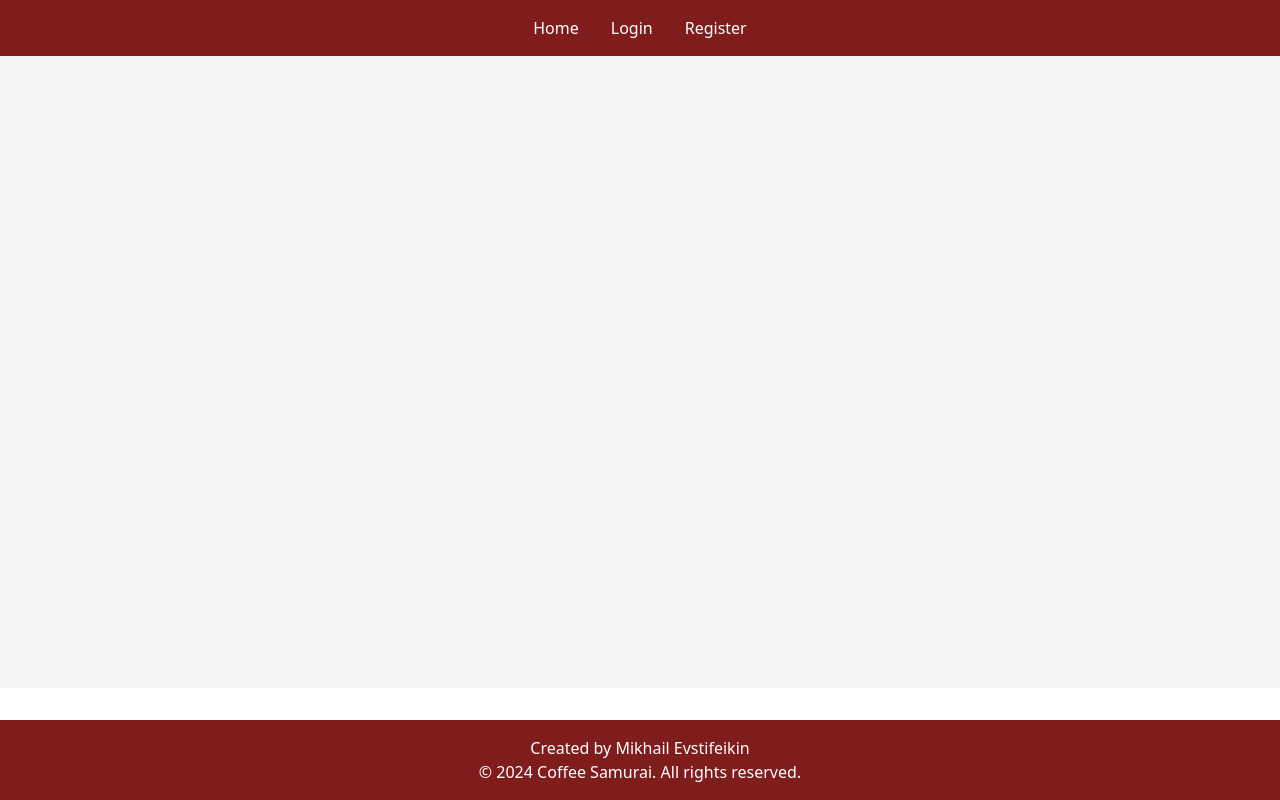
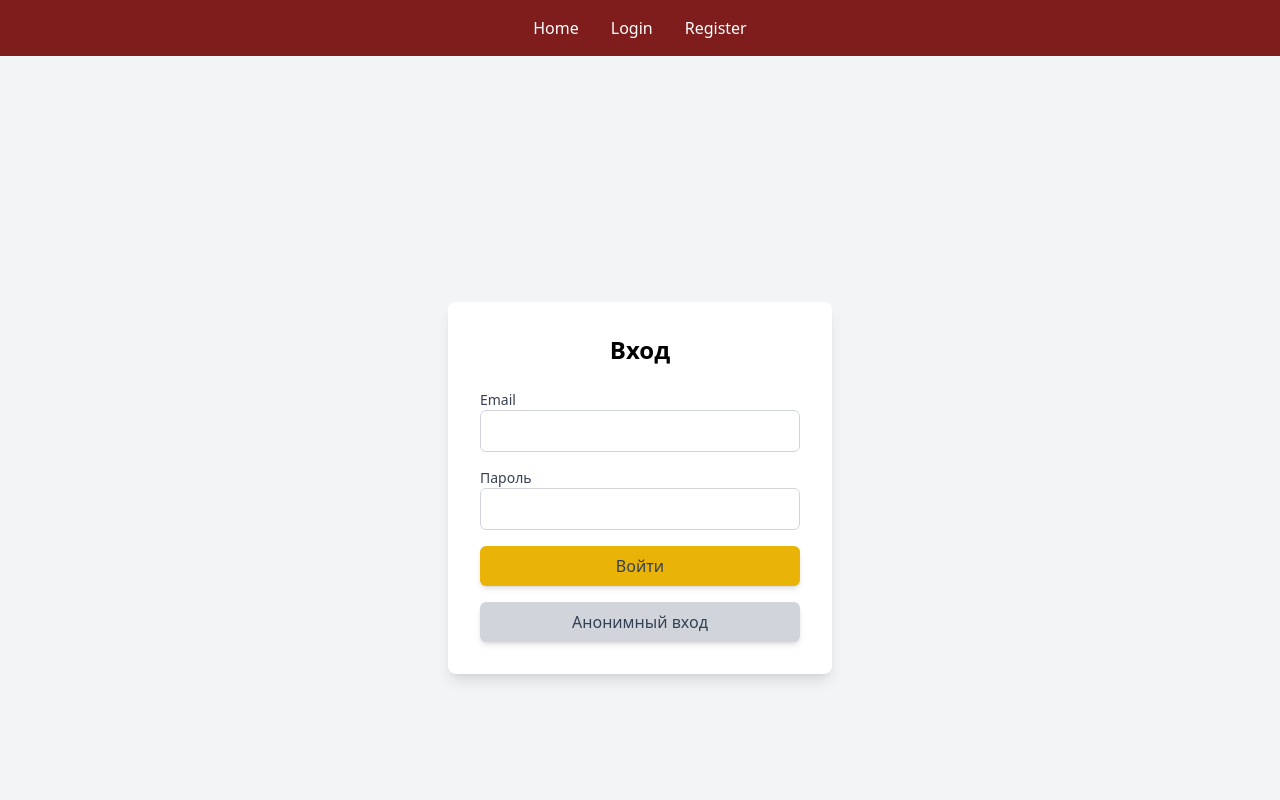
Before and after one commit to Kudzeri/coffee-order-frontend, a React (Create React App) app: page /login in a window 1280 px wide. Shown: the top 800 px of the page. Built offline with nearby package versions, Linux system fonts and the light colour scheme.

Commit message:
add authorization

```diff
--- a/src/App.js
+++ b/src/App.js
@@ -3,6 +3,7 @@ import { BrowserRouter as Router, Routes, Route } from "react-router-dom";
 import Header from "./components/Header";
 import Footer from "./components/Footer";
 import Register from "./pages/Register";
+import Login from "./pages/Login";
 
 function App() {
   return (
@@ -12,8 +13,8 @@ function App() {
         <main className="flex-grow bg-gray-100 p-8">
           <Routes>
             <Route path="/register" element={<Register />} />
-            {/* Можно добавить другие маршруты, например: */}
-            {/* <Route path="/login" element={<Login />} /> */}
+            <Route path="/login" element={<Login />} />
+            {/* <Route path="/profile" element={<Profile />} /> */}
           </Routes>
         </main>
         <Footer />
--- a/src/components/Header.js
+++ b/src/components/Header.js
@@ -1,25 +1,38 @@
 import React from "react";
+import { Link } from "react-router-dom";
 
 const Header = () => {
+  const token = localStorage.getItem("token");
+
   return (
     <header className="bg-red-900 text-white p-4 shadow-lg">
       <nav>
         <ul className="flex justify-center space-x-8">
           <li>
-            <a href="/" className="hover:text-yellow-400">
+            <Link to="/" className="hover:text-yellow-400">
               Home
-            </a>
+            </Link>
           </li>
-          <li>
-            <a href="/login" className="hover:text-yellow-400">
-              Login
-            </a>
-          </li>
-          <li>
-            <a href="/register" className="hover:text-yellow-400">
-              Register
-            </a>
-          </li>
+          {token ? (
+            <li>
+              <Link to="/profile" className="hover:text-yellow-400">
+                Profile
+              </Link>
+            </li>
+          ) : (
+            <>
+              <li>
+                <Link to="/login" className="hover:text-yellow-400">
+                  Login
+                </Link>
+              </li>
+              <li>
+                <Link to="/register" className="hover:text-yellow-400">
+                  Register
+                </Link>
+              </li>
+            </>
+          )}
         </ul>
       </nav>
     </header>
--- a/src/output.css
+++ b/src/output.css
@@ -501,6 +501,9 @@ video {
 .mt-8 {
   margin-top: 2rem;
 }
+.mt-4 {
+  margin-top: 1rem;
+}
 .block {
   display: block;
 }
@@ -530,6 +533,9 @@ video {
 }
 .justify-center {
   justify-content: center;
+}
+.justify-between {
+  justify-content: space-between;
 }
 .space-x-8 > :not([hidden]) ~ :not([hidden]) {
   --tw-space-x-reverse: 0;
@@ -579,6 +585,10 @@ video {
 .bg-yellow-500 {
   --tw-bg-opacity: 1;
   background-color: rgb(234 179 8 / var(--tw-bg-opacity, 1));
+}
+.bg-gray-300 {
+  --tw-bg-opacity: 1;
+  background-color: rgb(209 213 219 / var(--tw-bg-opacity, 1));
 }
 .p-4 {
   padding: 1rem;
@@ -648,6 +658,10 @@ video {
   --tw-bg-opacity: 1;
   background-color: rgb(202 138 4 / var(--tw-bg-opacity, 1));
 }
+.hover\:bg-gray-400:hover {
+  --tw-bg-opacity: 1;
+  background-color: rgb(156 163 175 / var(--tw-bg-opacity, 1));
+}
 .hover\:text-yellow-400:hover {
   --tw-text-opacity: 1;
   color: rgb(250 204 21 / var(--tw-text-opacity, 1));
--- /dev/null
+++ b/src/pages/Login.js
@@ -0,0 +1,119 @@
+import React, { useState } from "react";
+import axiosInstance from "../axiosConfig";
+
+const Login = () => {
+  const [formData, setFormData] = useState({
+    email: "",
+    password: "",
+  });
+
+  const [error, setError] = useState("");
+  const [loading, setLoading] = useState(false);
+
+  const handleChange = (e) => {
+    const { name, value } = e.target;
+    setFormData((prev) => ({ ...prev, [name]: value }));
+  };
+
+  const handleSubmit = async (e) => {
+    e.preventDefault();
+    setLoading(true);
+    setError("");
+
+    try {
+      const response = await axiosInstance.post("/login", formData);
+      console.log("Пользователь вошел:", response.data);
+      window.location.href = "/profile";
+    } catch (err) {
+      setError("Ошибка входа. Проверьте данные.");
+    } finally {
+      setLoading(false);
+    }
+  };
+
+  const handleAnonymousLogin = async () => {
+    setLoading(true);
+    setError("");
+
+    try {
+      const response = await axiosInstance.post("/login", {
+        email: "",
+        password: "",
+        isAnonymous: true,
+      });
+      console.log("Анонимный вход:", response.data);
+      window.location.href = "/profile";
+    } catch (err) {
+      setError("Ошибка анонимного входа.");
+    } finally {
+      setLoading(false);
+    }
+  };
+
+  return (
+    <div className="flex justify-center items-center min-h-screen bg-gray-100">
+      <div className="bg-white p-8 rounded-lg shadow-lg w-full max-w-sm">
+        <h2 className="text-2xl font-bold mb-6 text-center">Вход</h2>
+        {error && <div className="text-red-500 mb-4">{error}</div>}
+        <form onSubmit={handleSubmit}>
+          <div className="mb-4">
+            <label
+              htmlFor="email"
+              className="block text-sm font-medium text-gray-700"
+            >
+              Email
+            </label>
+            <input
+              type="email"
+              id="email"
+              name="email"
+              value={formData.email}
+              onChange={handleChange}
+              className="w-full text-gray-700 px-4 py-2 border border-gray-300 rounded-md focus:outline-none focus:ring-2 focus:ring-yellow-600"
+              required
+            />
+          </div>
+          <div className="mb-4">
+            <label
+              htmlFor="password"
+              className="block text-sm font-medium text-gray-700"
+            >
+              Пароль
+            </label>
+            <input
+              type="password"
+              id="password"
+              name="password"
+              value={formData.password}
+              onChange={handleChange}
+              className="w-full text-gray-700 px-4 py-2 border border-gray-300 rounded-md focus:outline-none focus:ring-2 focus:ring-yellow-600"
+              required
+            />
+          </div>
+          <button
+            type="submit"
+            className={`w-full py-2 bg-yellow-500 text-slate-700 rounded-md shadow-md hover:bg-yellow-600 hover:shadow-inner hover:text-white ${
+              loading ? "opacity-50 cursor-not-allowed" : ""
+            }`}
+            disabled={loading}
+          >
+            {loading ? "Вход..." : "Войти"}
+          </button>
+        </form>
+        <div className="flex justify-between items-center mt-4">
+          <button
+            onClick={handleAnonymousLogin}
+            className={`w-full py-2 bg-gray-300 text-slate-700 rounded-md shadow-md hover:bg-gray-400 hover:text-white ${
+              loading ? "opacity-50 cursor-not-allowed" : ""
+            }`}
+            disabled={loading}
+          >
+            {loading ? "Вход..." : "Анонимный вход"}
+          </button>
+        </div>
+      </div>
+    </div>
+  );
+};
+
+export default Login;
```
